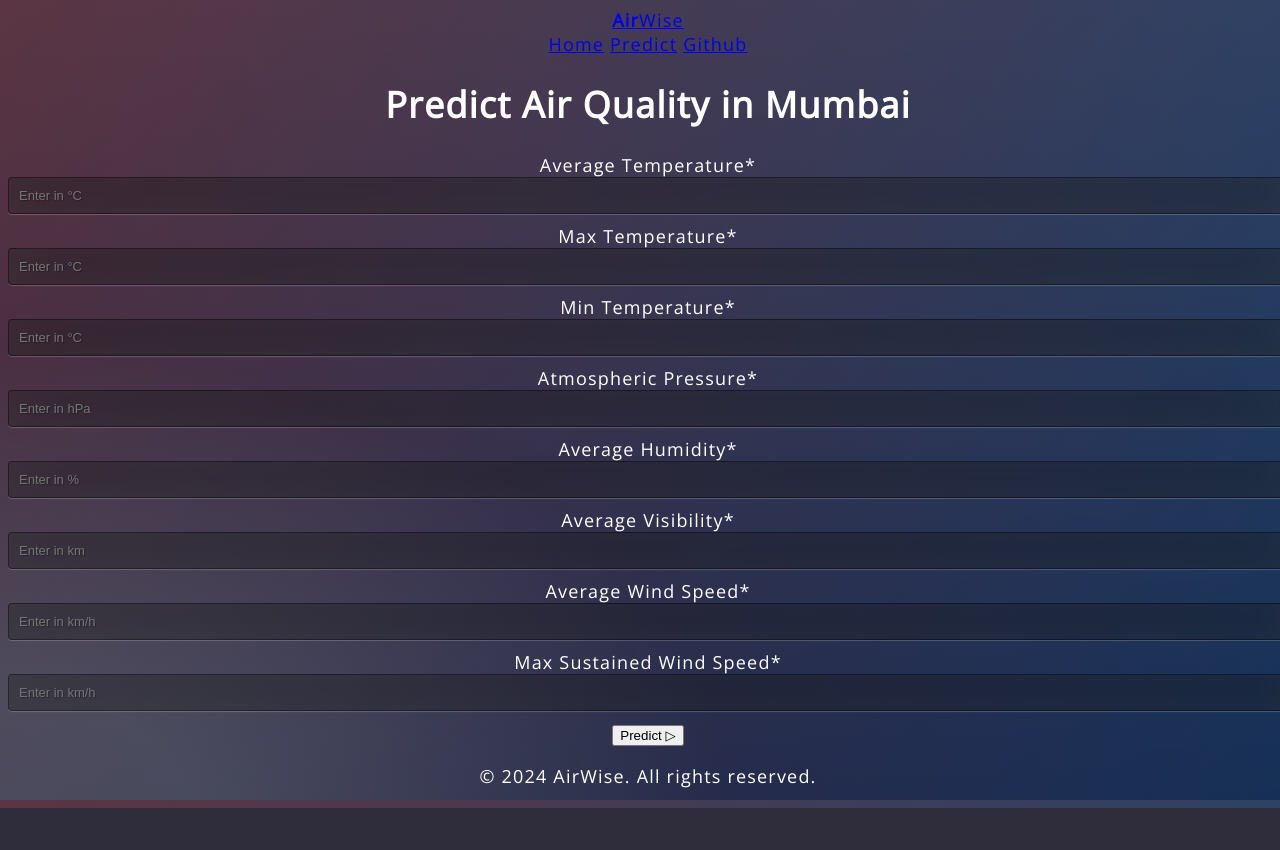
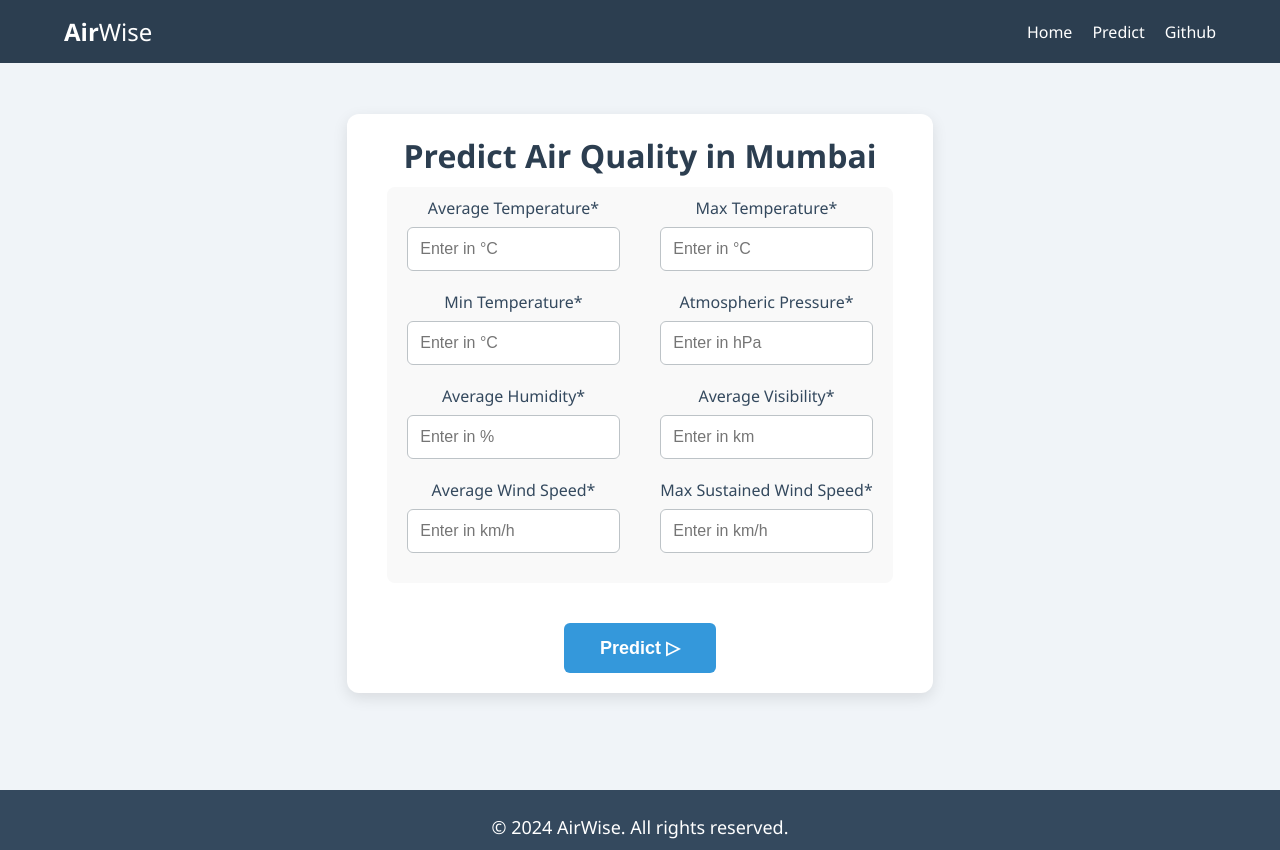
Before and after one commit to Sanskarr25/AirWise, a Flask app: template templates/predict_input.html in a window 1280 px wide. Before the commit the page ends 808 px from the top, so only its background shows below. Run offline with Flask 2, Linux system fonts and the light colour scheme; the template is opened without the code that fills it, so the values that code supplies are empty.

Commit message:
added styling to respective to templates

```diff
--- a/static/css/style.css
+++ b/static/css/style.css
@@ -1,219 +1,316 @@
-@import url(https://fonts.googleapis.com/css?family=Open+Sans);
-.btn {
+body {
+  font-family: "Segoe UI", Tahoma, Geneva, Verdana, sans-serif;
+  background-color: #f0f4f8;
+  margin: 0;
+  padding: 0;
+  align-items: center;
+  color: #333;
+  position: relative;
+  min-height: 100vh;
+  padding: 0 0 50px;
+}
+
+.container {
+  max-width: 700px;
+  margin: 40px auto;
+  padding: 20px 40px;
+  background-color: white;
+  border-radius: 12px;
+  box-shadow: 0 5px 15px rgba(0, 0, 0, 0.1);
+}
+
+h1 {
+  text-align: center;
+  margin: 0;
+  font-size: 32px;
+  margin-bottom: 10px;
+  color: #2c3e50;
+  font-weight: 600;
+}
+
+/*-------------Home Page Style-------------*/
+
+.content {
+  display: flex;
+  justify-content: center;
+  align-items: center;
+  min-height: calc(
+    100vh - 120px
+  ); /* Adjust based on your navbar and footer height */
+}
+
+.home-container {
+  text-align: center;
+  padding: 40px;
+  background-color: white;
+  border-radius: 12px;
+  box-shadow: 0 5px 15px rgba(0, 0, 0, 0.1);
+  max-width: 600px;
+  width: 70%;
+}
+
+.home-container h1 {
+  margin-bottom: 20px;
+}
+
+.home-container p {
+  margin-bottom: 30px;
+}
+
+.explore-btn {
   display: inline-block;
-  padding: 4px 10px;
-  margin-bottom: 0;
-  font-size: 13px;
-  line-height: 18px;
-  color: #333333;
+  padding: 12px 24px;
+  background-color: #3498db;
+  color: white;
+  border: none;
+  border-radius: 6px;
+  cursor: pointer;
+  font-size: 16px;
+  font-weight: 600;
+  transition: background-color 0.3s ease;
+}
+
+.explore-btn:hover {
+  background-color: #2980b9;
+}
+
+/*-------------Home Page Style-------------*/
+
+p {
   text-align: center;
-  text-shadow: 0 1px 1px rgba(255, 255, 255, 0.75);
-  vertical-align: middle;
-  background-color: #f5f5f5;
-  background-image: linear-gradient(to bottom, #ffffff, #e6e6e6);
-  border: 1px solid #e6e6e6;
-  border-radius: 4px;
-  box-shadow: inset 0 1px 0 rgba(255, 255, 255, 0.2),
-    0 1px 2px rgba(0, 0, 0, 0.05);
+  font-size: 18px;
+  margin: 20px 0;
+  color: #34495e;
+}
+
+.explore-btn {
+  display: block;
+  margin: 0 auto;
+  padding: 14px 36px;
+  background-color: #3498db;
+  color: white;
+  border: none;
+  border-radius: 6px;
+  cursor: pointer;
+  font-size: 18px;
+  font-weight: 600;
+  transition: background-color 0.3s ease;
+}
+
+.explore-btn:hover {
+  background-color: #2980b9;
+}
+
+.form-section {
+  margin-bottom: 40px;
+  background-color: #f9f9f9;
+  padding: 10px;
+  border-radius: 8px;
+}
+
+.form-row {
+  display: flex;
+  flex-wrap: wrap;
+  justify-content: space-between;
+  margin: 0 -10px;
+}
+
+.form-group {
+  flex: 1 0 calc(48% - 20px);
+  margin: 0 10px 20px;
+  text-align: center;
+}
+
+.form-group label {
+  display: block;
+  margin-bottom: 8px;
+  font-size: 16px;
+  color: #34495e;
+  font-weight: 500;
+  text-align: center;
+}
+
+.form-group input {
+  width: 80%;
+  padding: 12px;
+  font-size: 16px;
+  border: 1px solid #bdc3c7;
+  border-radius: 6px;
+  transition: border-color 0.3s ease;
+  margin: 0 auto;
+}
+
+.form-group input:focus {
+  outline: none;
+  border-color: #3498db;
+  box-shadow: 0 0 0 2px rgba(52, 152, 219, 0.2);
+}
+
+.form-actions {
+  text-align: center;
+  margin-top: 30px;
+}
+
+.form-actions button {
+  padding: 14px 36px;
+  background-color: #3498db;
+  color: white;
+  border: none;
+  border-radius: 6px;
+  cursor: pointer;
+  font-size: 18px;
+  font-weight: 600;
+  transition: background-color 0.3s ease;
+}
+
+.form-actions button:hover {
+  background-color: #2980b9;
+}
+
+/*---------------Output Page----------------*/
+
+.output-container {
+  background-color: white;
+  border-radius: 8px;
+  box-shadow: 0 2px 10px rgba(0, 0, 0, 0.1);
+  padding: 2rem;
+  max-width: 600px;
+  width: 90%;
+  text-align: center;
+}
+
+.output-container h1 {
+  color: #333;
+  margin-bottom: 1rem;
+  color: #2c3e50;
+  margin-bottom: 20px;
+  font-size: 32px;
+  font-weight: 600;
+}
+
+.output-container p {
+  color: #34495e;
+  font-size: 18px;
+  line-height: 1.6;
+}
+
+/*------------------Navbar styles-------------------*/
+.navbar {
+  background-color: #2c3e50;
+  padding: 15px 5%;
+  display: flex;
+  justify-content: space-between;
+  align-items: center;
+}
+
+.logo {
+  color: white;
+  font-size: 24px;
+  text-decoration: none;
+}
+
+.nav-links {
+  display: flex;
+}
+
+.nav-links a {
+  color: white;
+  text-decoration: none;
+  margin-left: 20px;
+  font-size: 16px;
+  transition: opacity 0.3s ease;
+}
+
+.nav-links a:hover {
+  opacity: 0.8;
+}
+
+.hamburger {
+  display: none;
   cursor: pointer;
 }
 
-.btn:hover,
-.btn:active,
-.btn.active,
-.btn.disabled,
-.btn[disabled] {
-  background-color: #e6e6e6;
-}
-.btn-large {
-  padding: 9px 14px;
-  font-size: 15px;
-  line-height: normal;
-  -webkit-border-radius: 5px;
-  -moz-border-radius: 5px;
-  border-radius: 5px;
-}
-.btn:hover {
-  color: #333333;
-  text-decoration: none;
-  background-color: #e6e6e6;
-  background-position: 0 -15px;
-  -webkit-transition: background-position 0.1s linear;
-  -moz-transition: background-position 0.1s linear;
-  -ms-transition: background-position 0.1s linear;
-  -o-transition: background-position 0.1s linear;
-  transition: background-position 0.1s linear;
-}
-.btn-primary,
-.btn-primary:hover {
-  text-shadow: 0 -1px 0 rgba(0, 0, 0, 0.25);
-  color: #ffffff;
-}
-.btn-primary.active {
-  color: rgba(255, 255, 255, 0.75);
-}
-.btn-primary {
-  background-color: #4a77d4;
-  background-image: -moz-linear-gradient(top, #6eb6de, #4a77d4);
-  background-image: -ms-linear-gradient(top, #6eb6de, #4a77d4);
-  background-image: -webkit-gradient(
-    linear,
-    0 0,
-    0 100%,
-    from(#6eb6de),
-    to(#4a77d4)
-  );
-  background-image: -webkit-linear-gradient(top, #6eb6de, #4a77d4);
-  background-image: -o-linear-gradient(top, #6eb6de, #4a77d4);
-  background-image: linear-gradient(top, #6eb6de, #4a77d4);
-  background-repeat: repeat-x;
-  filter: progid:dximagetransform.microsoft.gradient(startColorstr=#6eb6de, endColorstr=#4a77d4, GradientType=0);
-  border: 1px solid #3762bc;
-  text-shadow: 1px 1px 1px rgba(0, 0, 0, 0.4);
-  box-shadow: inset 0 1px 0 rgba(255, 255, 255, 0.2),
-    0 1px 2px rgba(0, 0, 0, 0.5);
+.bar {
+  width: 25px;
+  height: 3px;
+  background-color: white;
+  margin: 5px 0;
+  transition: all 0.3s ease;
 }
 
-.btn-primary:hover,
-.btn-primary:active,
-.btn-primary.active,
-.btn-primary.disabled,
-.btn-primary[disabled] {
-  filter: none;
-  background-color: #4a77d4;
+/* Footer styles */
+.footer {
+  background-color: #34495e;
+  text-align: center;
+  padding: 5px 0;
+  font-size: 14px;
+  position: absolute;
+  bottom: 0;
+  width: 100%;
+  height: 50px;
 }
 
-.btn-block {
-  width: 100%;
-  display: block;
+footer p {
+  color: white;
 }
 
-* {
-  -webkit-box-sizing: border-box;
-  -moz-box-sizing: border-box;
-  -ms-box-sizing: border-box;
-  -o-box-sizing: border-box;
-  box-sizing: border-box;
+@media (max-width: 768px) {
+  .navbar {
+    padding: 30px 5%;
+    justify-content: center;
+    position: relative;
   }
 
-html {
-  width: 100%;
-  height: 100%;
-  overflow: hidden;
+  .logo {
+    position: absolute;
+    left: 50%;
+    transform: translateX(-50%);
   }
 
-body {
+  .nav-links {
+    display: none;
+    flex-direction: column;
+    position: absolute;
+    top: 60px;
+    left: 0;
     width: 100%;
-  height: 100%;
-  font-family: "Open Sans", sans-serif;
-  background: #092756;
-  color: #fff;
-  font-size: 18px;
-  text-align: center;
-  letter-spacing: 1.2px;
-  background: -moz-radial-gradient(
-      0% 100%,
-      ellipse cover,
-      rgba(104, 128, 138, 0.4) 10%,
-      rgba(138, 114, 76, 0) 40%
-    ),
-    -moz-linear-gradient(top, rgba(57, 173, 219, 0.25) 0%, rgba(42, 60, 87, 0.4)
-          100%),
-    -moz-linear-gradient(-45deg, #670d10 0%, #092756 100%);
-  background: -webkit-radial-gradient(
-      0% 100%,
-      ellipse cover,
-      rgba(104, 128, 138, 0.4) 10%,
-      rgba(138, 114, 76, 0) 40%
-    ),
-    -webkit-linear-gradient(top, rgba(57, 173, 219, 0.25) 0%, rgba(
-            42,
-            60,
-            87,
-            0.4
-          )
-          100%),
-    -webkit-linear-gradient(-45deg, #670d10 0%, #092756 100%);
-  background: -o-radial-gradient(
-      0% 100%,
-      ellipse cover,
-      rgba(104, 128, 138, 0.4) 10%,
-      rgba(138, 114, 76, 0) 40%
-    ),
-    -o-linear-gradient(top, rgba(57, 173, 219, 0.25) 0%, rgba(42, 60, 87, 0.4)
-          100%),
-    -o-linear-gradient(-45deg, #670d10 0%, #092756 100%);
-  background: -ms-radial-gradient(
-      0% 100%,
-      ellipse cover,
-      rgba(104, 128, 138, 0.4) 10%,
-      rgba(138, 114, 76, 0) 40%
-    ),
-    -ms-linear-gradient(top, rgba(57, 173, 219, 0.25) 0%, rgba(42, 60, 87, 0.4)
-          100%),
-    -ms-linear-gradient(-45deg, #670d10 0%, #092756 100%);
-  background: -webkit-radial-gradient(
-      0% 100%,
-      ellipse cover,
-      rgba(104, 128, 138, 0.4) 10%,
-      rgba(138, 114, 76, 0) 40%
-    ),
-    linear-gradient(
-      to bottom,
-      rgba(57, 173, 219, 0.25) 0%,
-      rgba(42, 60, 87, 0.4) 100%
-    ),
-    linear-gradient(135deg, #670d10 0%, #092756 100%);
-  filter: progid:DXImageTransform.Microsoft.gradient( startColorstr='#3E1D6D', endColorstr='#092756',GradientType=1 );
-}
-.login {
-  position: absolute;
-  top: 1%;
-  left: 50%;
-  margin: -75px 0 0 -150px;
-  width: 400px;
-  height: 400px;
+    background-color: #2c3e50;
+    padding: 20px 0;
   }
 
-.login h3 {
-  color: #fff;
-  text-shadow: 0 0 10px rgba(0, 0, 0, 0.3);
-  letter-spacing: 0.5px;
-  text-align: center;
-}
-.login h2 {
-  color: #fff;
-  text-shadow: 0 0 10px rgba(0, 0, 0, 0.3);
-  letter-spacing: 0.5px;
-  text-align: center;
+  .nav-links.active {
+    display: flex;
+    align-items: center;
+    max-height: 300px;
   }
 
-input {
-  width: 100%;
-  margin-bottom: 10px;
-  background: rgba(0, 0, 0, 0.3);
-  border: none;
-  outline: none;
-  padding: 10px;
-  font-size: 13px;
-  color: #fff;
-  text-shadow: 1px 1px 1px rgba(0, 0, 0, 0.3);
-  border: 1px solid rgba(0, 0, 0, 0.3);
-  border-radius: 4px;
-  box-shadow: inset 0 -5px 45px rgba(100, 100, 100, 0.2),
-    0 1px 1px rgba(255, 255, 255, 0.2);
-  -webkit-transition: box-shadow 0.5s ease;
-  -moz-transition: box-shadow 0.5s ease;
-  -o-transition: box-shadow 0.5s ease;
-  -ms-transition: box-shadow 0.5s ease;
-  transition: box-shadow 0.5s ease;
+  .nav-links a {
+    margin: 10px 0;
   }
 
-input:focus {
-  box-shadow: inset 0 -5px 45px rgba(100, 100, 100, 0.4),
-    0 1px 1px rgba(255, 255, 255, 0.2);
+  .hamburger {
+    display: block;
+    position: absolute;
+    right: 5%;
   }
 
-body {
-  overflow-y: auto;
+  .hamburger.active .bar:nth-child(1) {
+    transform: rotate(-45deg) translate(-5px, 6px);
   }
+
+  .hamburger.active .bar:nth-child(2) {
+    opacity: 0;
+  }
+
+  .hamburger.active .bar:nth-child(3) {
+    transform: rotate(45deg) translate(-5px, -6px);
+  }
+
+  .form-group {
+    flex: 1 0 100%;
+  }
+
+  .form-actions button {
+    width: 200px;
+  }
+}
```
Lines whose indentation alone changed are shown as unchanged.
